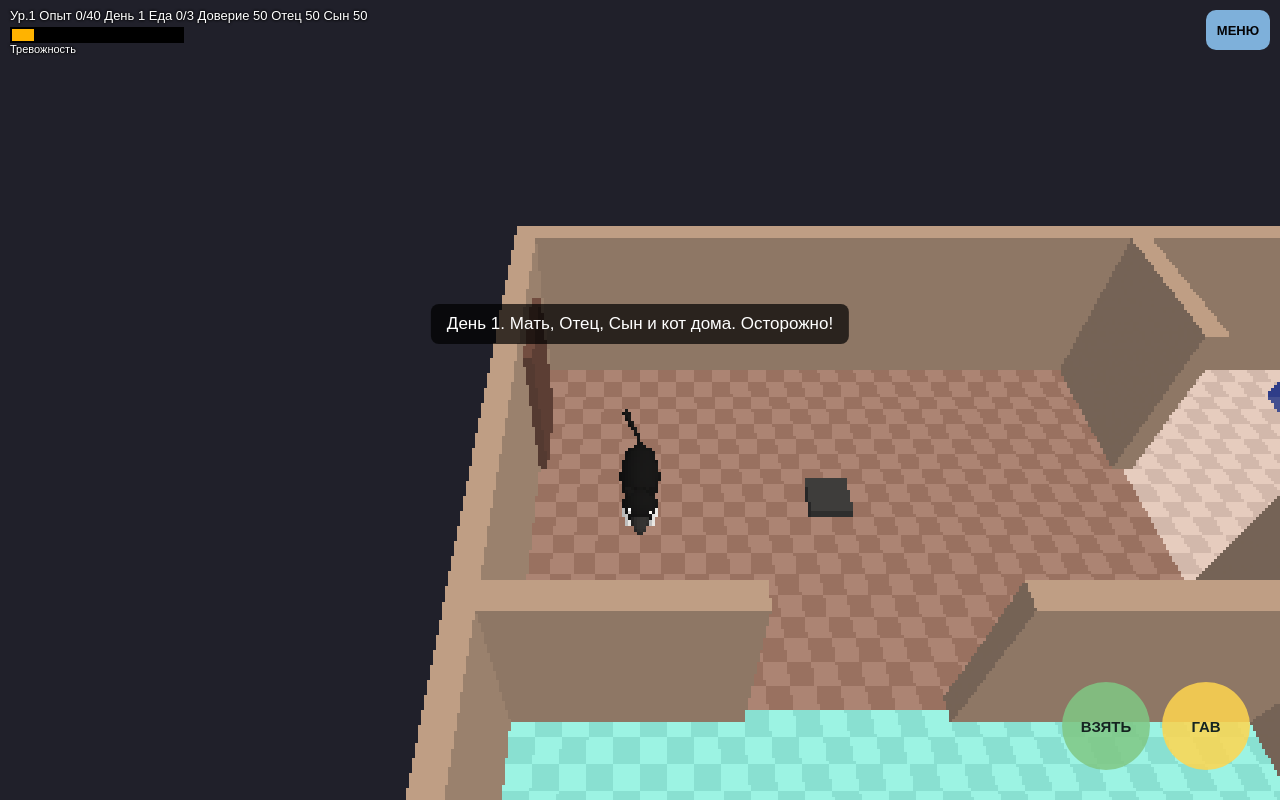
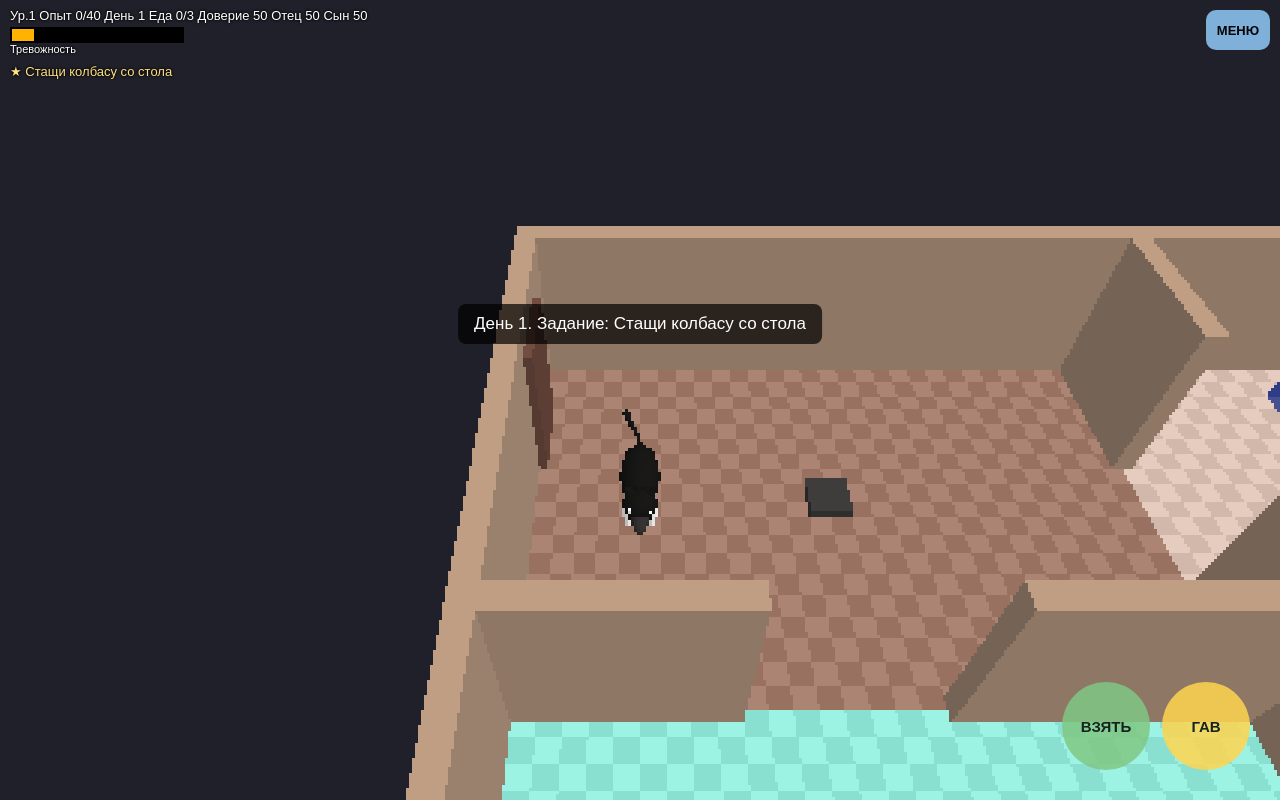
Before and after one commit to vostoorg-eng/baksyumpelnoe, a plain HTML site: page index.html in a window 1280 px wide. Drawn offline with nearby package versions, Linux system fonts and the light colour scheme; animation ran at ten frames a second.

Commit message:
Update index.html

```diff
--- a/index.html
+++ b/index.html
@@ -26,4 +26,5 @@ button{position:fixed;border-radius:50%;border:0;font-weight:bold;opacity:.85}
 <script src="world.js?v=1"></script>
 <script src="game.js?v=1"></script>
 <script src="family.js?v=1"></script>
+<script src="quests.js?v=1"></script>
 </body></html>
```
